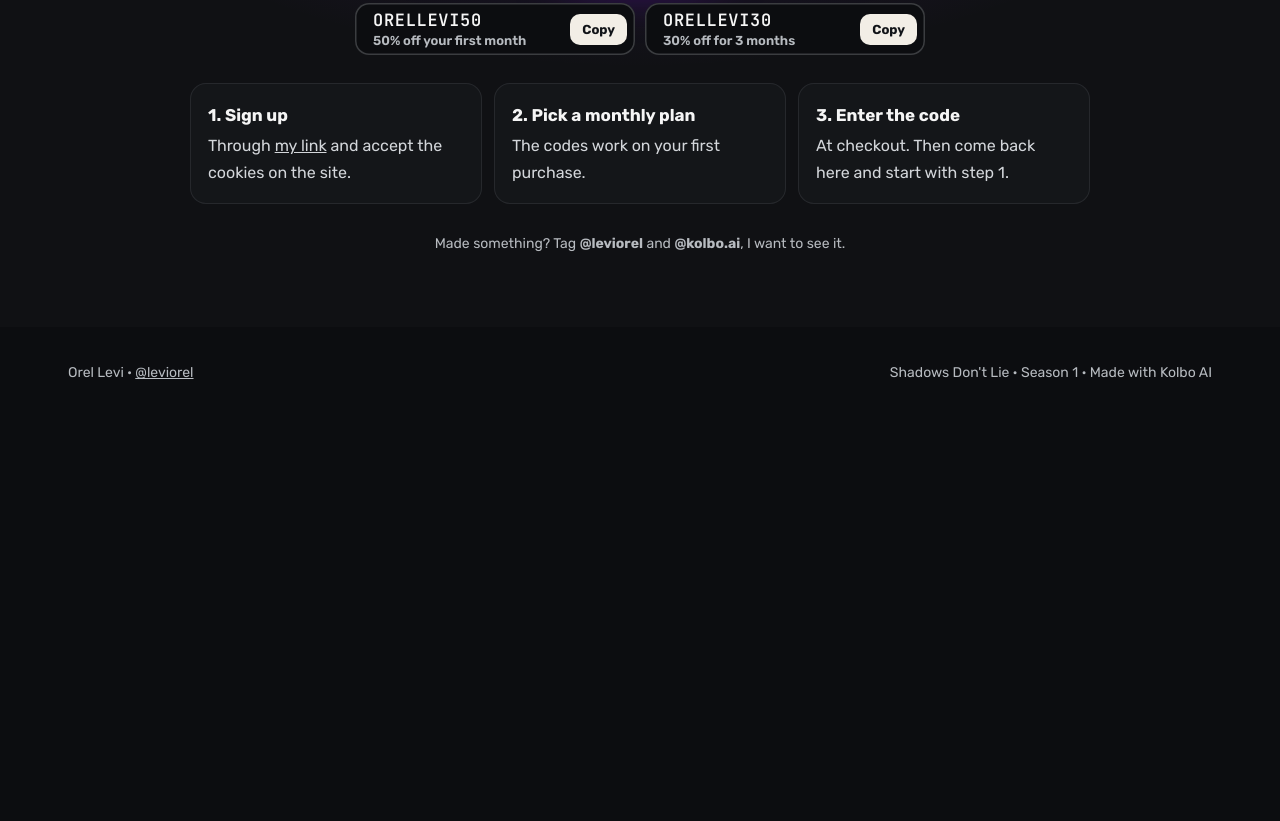
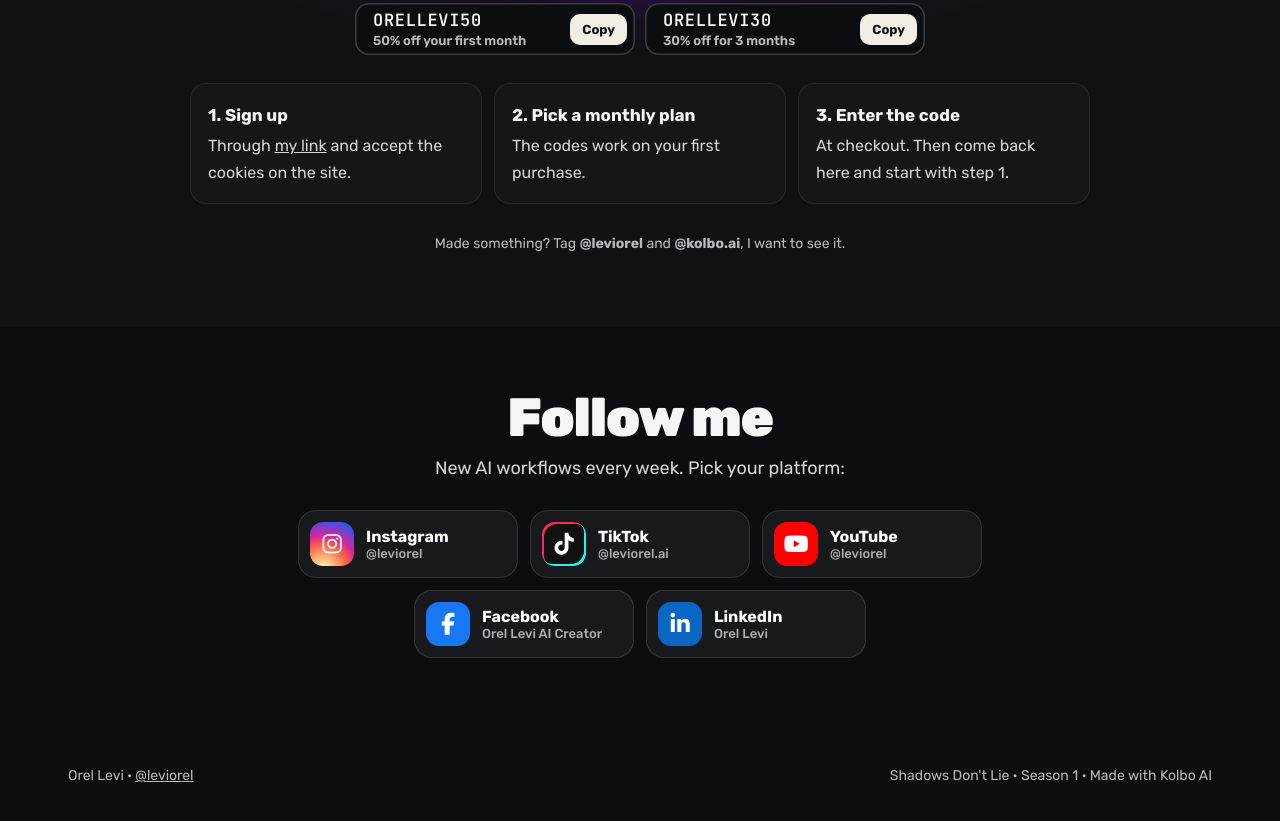
Before and after one commit to leviorel1106/microdrama-guide, a plain HTML site: page index.html in a window 1280 px wide. Shown: the part 9098-9919 px from the top of the page. Before the commit the page ends 9542 px from the top, so only its background shows below. Drawn offline with Linux system fonts and the light colour scheme.

Commit message:
Follow buttons for Instagram, TikTok, YouTube, Facebook, LinkedIn
Co-Authored-By: Claude Opus 5.5 <noreply@anthropic.com>

```diff
--- a/index.html
+++ b/index.html
@@ -151,6 +151,29 @@ footer .wrap{display:flex;flex-wrap:wrap;justify-content:space-between;gap:12px;
   .bar .hide-s{display:none}
 }
 @media (prefers-reduced-motion:reduce){.btn:hover{transform:none}}
+</style>
+<link rel="stylesheet" href="https://cdnjs.cloudflare.com/ajax/libs/font-awesome/6.5.1/css/all.min.css">
+<style>
+.follow{padding:64px 0 72px;text-align:center}
+section.follow h2{margin:0 0 8px;text-align:center}
+section.follow p{text-align:center}
+.follow p{margin:0 auto 26px;max-width:46ch;color:var(--ink2,#b9b9c6)}
+.fgrid{display:flex;flex-wrap:wrap;justify-content:center;gap:12px;max-width:760px;margin:0 auto}
+.fbtn{display:inline-flex;align-items:center;gap:12px;min-width:220px;padding:12px 18px 12px 12px;border-radius:18px;text-decoration:none;color:#fff;
+  background:rgba(255,255,255,.05);box-shadow:0 0 0 1px rgba(255,255,255,.12) inset;transition:transform .15s,box-shadow .15s;direction:ltr;text-align:left}
+.fbtn:hover{transform:translateY(-2px);box-shadow:0 0 0 1px rgba(255,255,255,.28) inset,0 10px 30px rgba(0,0,0,.35)}
+.fbtn .ic{width:44px;height:44px;border-radius:13px;display:grid;place-items:center;font-size:22px;color:#fff;flex:none}
+.fbtn b{display:block;font:700 16px Rubik,sans-serif}
+.fbtn small{display:block;font:500 13px Rubik,sans-serif;color:rgba(255,255,255,.65)}
+.fbtn.instagram .ic{background:radial-gradient(circle at 30% 107%,#fdf497 0%,#fdf497 5%,#fd5949 45%,#d6249f 60%,#285AEB 90%)}
+.fbtn.tiktok .ic{background:#111;box-shadow:-2px -2px 0 #25F4EE inset,2px 2px 0 #FE2C55 inset}
+.fbtn.youtube .ic{background:#FF0000}
+.fbtn.facebook .ic{background:#1877F2}
+.fbtn.linkedin .ic{background:#0A66C2}
+.follow.light p{color:#5b5b66}
+.follow.light .fbtn{background:#fff;color:#111;box-shadow:0 0 0 1px rgba(0,0,0,.10) inset,0 4px 14px rgba(0,0,0,.06)}
+.follow.light .fbtn:hover{box-shadow:0 0 0 1px rgba(0,0,0,.18) inset,0 10px 26px rgba(0,0,0,.12)}
+.follow.light .fbtn small{color:rgba(0,0,0,.55)}
 </style>
 </head>
 <body>
@@ -368,6 +391,7 @@ Also avoid: the suitcase standing anywhere except at Vivian&#x27;s feet.</pre></
   <p class="fine" style="margin-top:28px">Made something? Tag <b>@leviorel</b> and <b>@kolbo.ai</b>, I want to see it.</p>
 </div></section>
 
+<section class="follow" id="follow"><div class="wrap"><h2>Follow me</h2><p>New AI workflows every week. Pick your platform:</p><div class="fgrid"><a class="fbtn instagram" href="https://www.instagram.com/leviorel/" target="_blank" rel="noopener"><span class="ic"><i class="fa-brands fa-instagram"></i></span><span><b>Instagram</b><small>@leviorel</small></span></a><a class="fbtn tiktok" href="https://www.tiktok.com/@leviorel.ai" target="_blank" rel="noopener"><span class="ic"><i class="fa-brands fa-tiktok"></i></span><span><b>TikTok</b><small>@leviorel.ai</small></span></a><a class="fbtn youtube" href="https://www.youtube.com/@leviorel" target="_blank" rel="noopener"><span class="ic"><i class="fa-brands fa-youtube"></i></span><span><b>YouTube</b><small>@leviorel</small></span></a><a class="fbtn facebook" href="https://www.facebook.com/1158309557375837" target="_blank" rel="noopener"><span class="ic"><i class="fa-brands fa-facebook-f"></i></span><span><b>Facebook</b><small>Orel Levi AI Creator</small></span></a><a class="fbtn linkedin" href="https://www.linkedin.com/in/leviorel/" target="_blank" rel="noopener"><span class="ic"><i class="fa-brands fa-linkedin-in"></i></span><span><b>LinkedIn</b><small>Orel Levi</small></span></a></div></div></section>
 <footer><div class="wrap"><span>Orel Levi · <a href="https://www.instagram.com/leviorel/" target="_blank" rel="noopener">@leviorel</a></span><span>Shadows Don't Lie · Season 1 · Made with Kolbo AI</span></div></footer>
 <div class="toast" id="toast">Copied</div>
 
```
